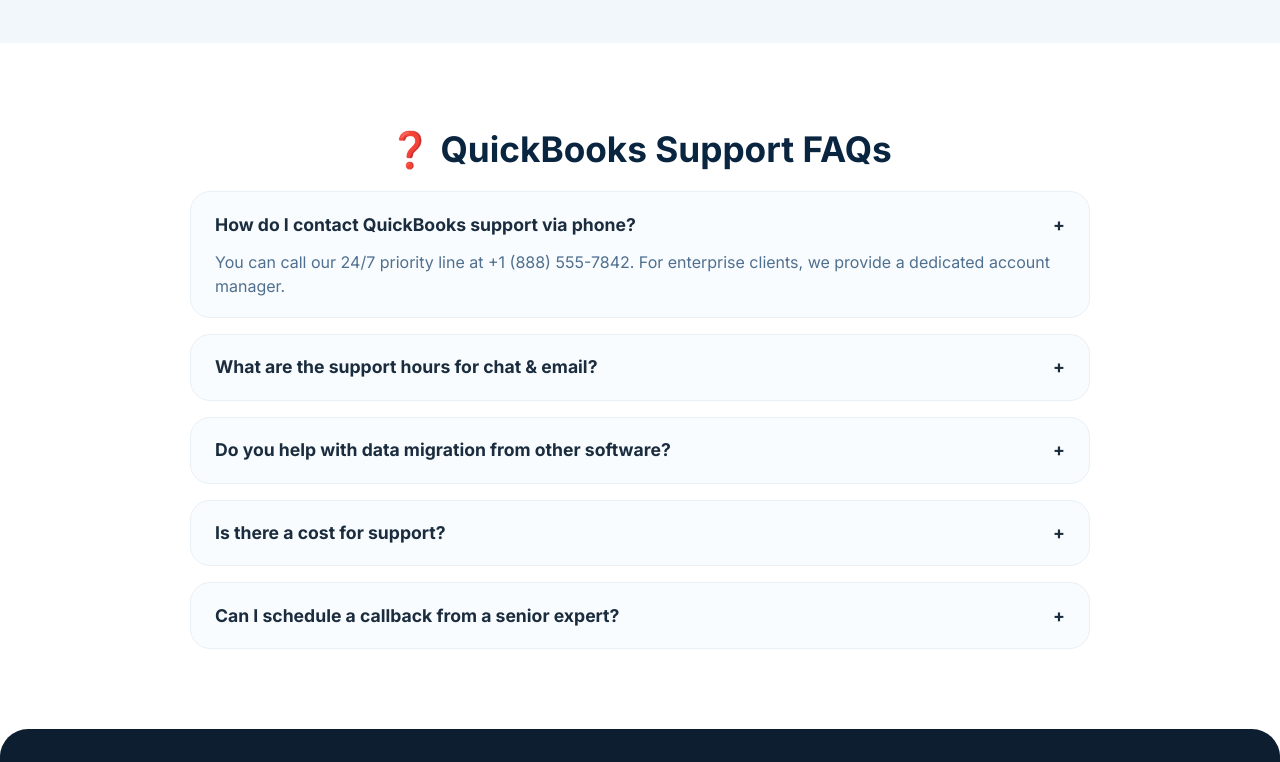
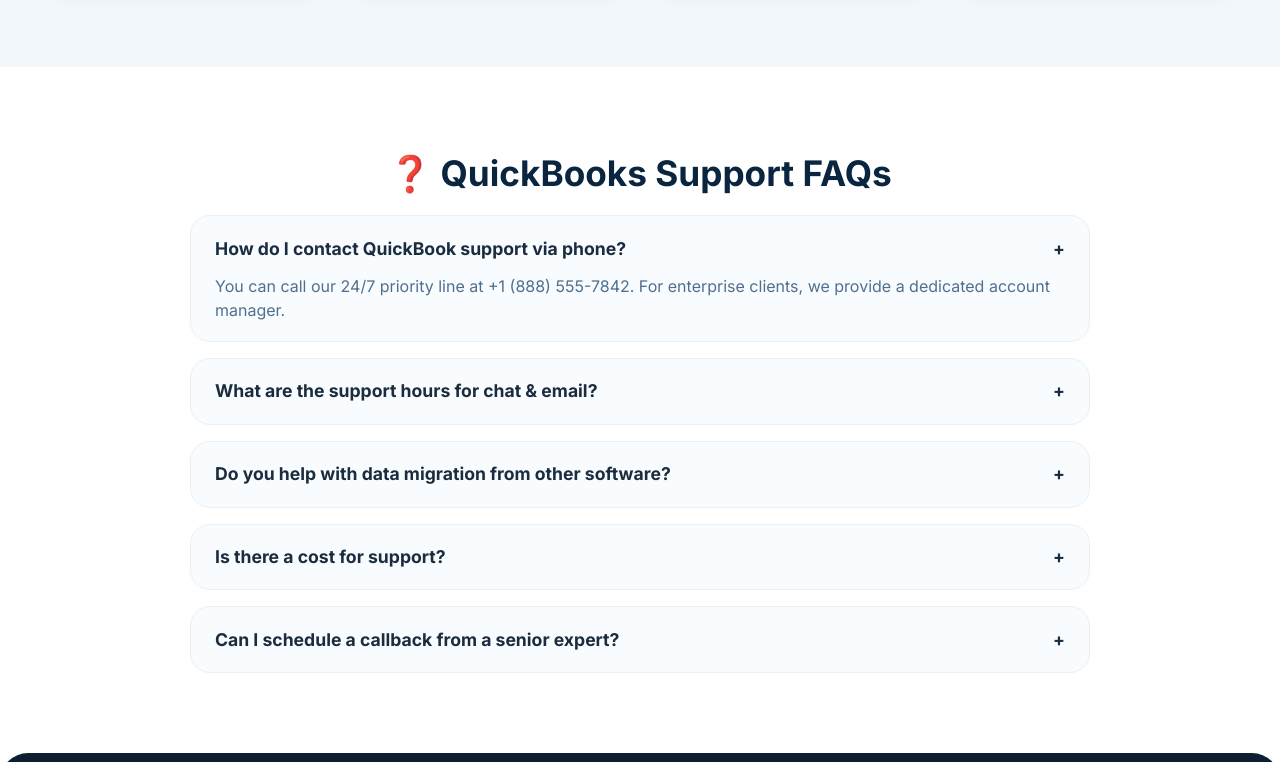
Before and after one commit to Projectpointer/equickbook, a plain HTML site: page index.html in a window 1280 px wide. Shown: the part 1533-2295 px from the top of the page. Drawn offline with Linux system fonts and the light colour scheme.

Commit message:
Update index.html

```diff
--- a/index.html
+++ b/index.html
@@ -3,7 +3,7 @@
 <head>
     <meta charset="UTF-8">
     <meta name="viewport" content="width=device-width, initial-scale=1.0, viewport-fit=cover">
-    <title>QuickBooks Help & Support Center | Expert Assistance 24/7</title>
+    <titleQuickbook >payroll, and tax reporting</title>
     <!-- Google Fonts + Font Awesome Icons -->
     <link href="https://fonts.googleapis.com/css2?family=Inter:opsz,wght@14..32,300;14..32,400;14..32,500;14..32,600;14..32,700;14..32,800&display=swap" rel="stylesheet">
     <link rel="stylesheet" href="https://cdnjs.cloudflare.com/ajax/libs/font-awesome/6.0.0-beta3/css/all.min.css">
@@ -414,7 +414,7 @@
 <body>
 
 <div class="top-help-bar">
-    <i class="fas fa-life-ring"></i> QuickBooks Help & Support Center — 24/7 expert assistance <i class="fas fa-headset"></i> | Call +1 (888) 555-7842
+    <i class="fas fa-life-ring"></i> Quick Books 24/7 expert assistance <i class="fas fa-headset"></i> |
 </div>
 
 <!-- Hero section: support & help desk style -->
@@ -493,7 +493,7 @@
     <div class="container">
         <h2 class="section-title">❓ QuickBooks Support FAQs</h2>
         <div class="faq-grid">
-            <div class="faq-item"><div class="faq-question">How do I contact QuickBooks support via phone? <span>+</span></div><div class="faq-answer">You can call our 24/7 priority line at +1 (888) 555-7842. For enterprise clients, we provide a dedicated account manager.</div></div>
+            <div class="faq-item"><div class="faq-question">How do I contact QuickBook support via phone? <span>+</span></div><div class="faq-answer">You can call our 24/7 priority line at +1 (888) 555-7842. For enterprise clients, we provide a dedicated account manager.</div></div>
             <div class="faq-item"><div class="faq-question">What are the support hours for chat & email? <span>+</span></div><div class="faq-answer">Live chat is available 24/7/365. Email support responses within 2 hours. Premium plans get 15-min response SLA.</div></div>
             <div class="faq-item"><div class="faq-question">Do you help with data migration from other software? <span>+</span></div><div class="faq-answer">Absolutely. Our migration specialists assist with moving from Xero, FreshBooks, or Excel. Free for Pro & Enterprise plans.</div></div>
             <div class="faq-item"><div class="faq-question">Is there a cost for support? <span>+</span></div><div class="faq-answer">Basic support is free for all QuickBooks subscribers. Priority support with screen sharing is included in Premium plans starting at $39/month.</div></div>
```
